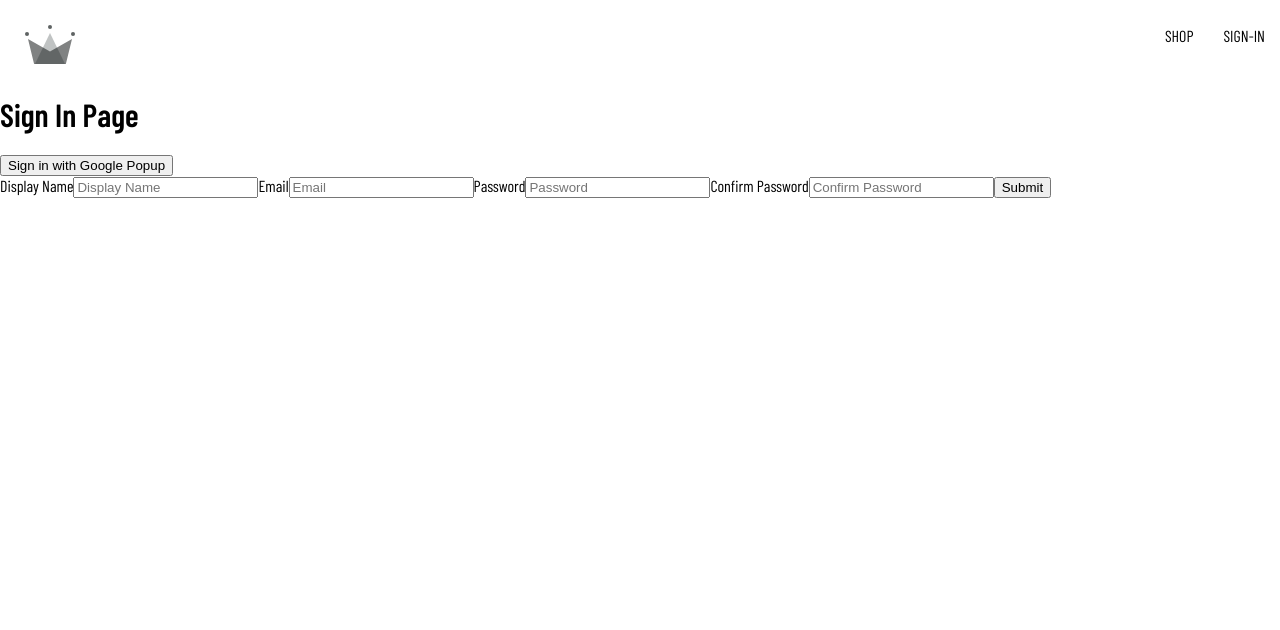
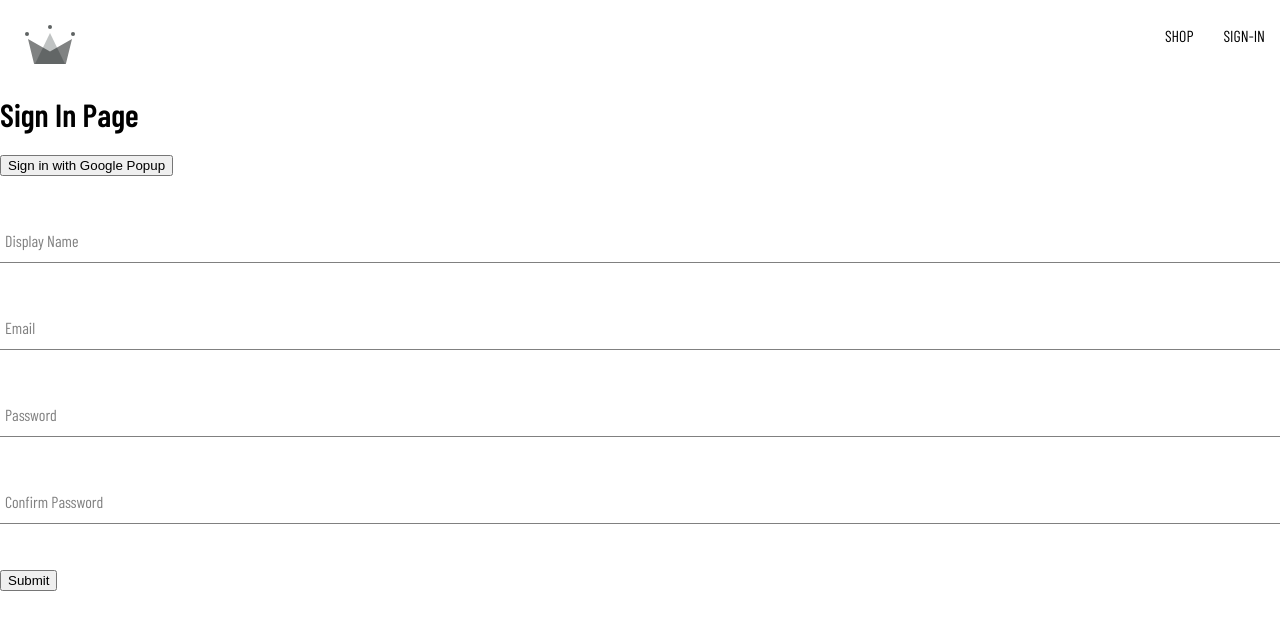
Before and after one commit to Ricksoc/crown-clothing, a React (Create React App) app: page /sign-in in a window 1280 px wide. Shown: the top 630 px of the page. Built offline with nearby package versions, Linux system fonts and the light colour scheme.

Commit message:
Creat FormInput
Generalise input fields to use custom FormInput component with content
passed as props

```diff
--- /dev/null
+++ b/src/components/FormInput/FormInput.jsx
@@ -0,0 +1,18 @@
+import "./FormInput.scss";
+
+const FormInput = ({ label, inputProps }) => {
+  return (
+    <div className="group">
+      <input className="form-input" {...inputProps} />
+      {label && (
+        <label
+          className={`${inputProps.value.length && "shrink"} form-input-label`}
+        >
+          {label}
+        </label>
+      )}
+    </div>
+  );
+};
+
+export default FormInput;
--- /dev/null
+++ b/src/components/FormInput/FormInput.scss
@@ -0,0 +1,54 @@
+$sub-color: grey;
+$main-color: black;
+
+@mixin shrinkLabel {
+  top: -14px;
+  font-size: 12px;
+  color: $main-color;
+}
+
+.group {
+  position: relative;
+  margin: 45px 0;
+
+  .form-input {
+    background: none;
+    background-color: white;
+    color: $sub-color;
+    font-size: 18px;
+    padding: 10px 10px 10px 5px;
+    display: block;
+    width: 100%;
+    border: none;
+    border-radius: 0;
+    border-bottom: 1px solid $sub-color;
+    margin: 25px 0;
+
+    &:focus {
+      outline: none;
+    }
+
+    &:focus ~ .form-input-label {
+      @include shrinkLabel();
+    }
+  }
+
+  input[type="password"] {
+    letter-spacing: 0.3em;
+  }
+
+  .form-input-label {
+    color: $sub-color;
+    font-size: 16px;
+    font-weight: normal;
+    position: absolute;
+    pointer-events: none;
+    left: 5px;
+    top: 10px;
+    transition: 300ms ease all;
+
+    &.shrink {
+      @include shrinkLabel();
+    }
+  }
+}
--- a/src/components/SignUpForm/SignUpForm.jsx
+++ b/src/components/SignUpForm/SignUpForm.jsx
@@ -4,6 +4,7 @@
   createAuthUserWithEmailAndPassword,
   createUserDocumentFromAuth,
 } from "../../utils/firebase/firebase";
+import FormInput from "../FormInput/FormInput";
 
 const defaultFormFields = {
   displayName: "",
@@ -48,43 +49,51 @@
   const handleChange = (event) => {
     const { name, value } = event.target;
 
-    setFormFields({ ...formFields, [name]: value });
+    setFormFields((prevFields) => ({ ...prevFields, [name]: value }));
   };
 
   return (
     <div>
       <form onSubmit={handleSubmit}>
-        <label htmlFor="displayName">Display Name</label>
-        <input
-          type="text"
-          name="displayName"
-          placeholder="Display Name"
-          value={displayName}
-          onChange={handleChange}
+        <FormInput
+          label="Display Name"
+          inputProps={{
+            type: "text",
+            name: "displayName",
+            value: displayName,
+            required: true,
+            onChange: handleChange,
+          }}
         />
-        <label htmlFor="email">Email</label>
-        <input
-          type="email"
-          name="email"
-          placeholder="Email"
-          value={email}
-          onChange={handleChange}
+        <FormInput
+          label="Email"
+          inputProps={{
+            type: "text",
+            name: "email",
+            value: email,
+            required: true,
+            onChange: handleChange,
+          }}
         />
-        <label htmlFor="password">Password</label>
-        <input
-          type="password"
-          name="password"
-          placeholder="Password"
-          value={password}
-          onChange={handleChange}
+        <FormInput
+          label="Password"
+          inputProps={{
+            type: "password",
+            name: "password",
+            value: password,
+            required: true,
+            onChange: handleChange,
+          }}
         />
-        <label htmlFor="confirmPassword">Confirm Password</label>
-        <input
-          type="password"
-          name="confirmPassword"
-          placeholder="Confirm Password"
-          value={confirmPassword}
-          onChange={handleChange}
+        <FormInput
+          label="Confirm Password"
+          inputProps={{
+            type: "password",
+            name: "confirmPassword",
+            value: confirmPassword,
+            required: true,
+            onChange: handleChange,
+          }}
         />
         <button type="submit">Submit</button>
       </form>
--- a/src/utils/firebase/firebase.js
+++ b/src/utils/firebase/firebase.js
@@ -6,6 +6,7 @@
   GoogleAuthProvider,
   createUserWithEmailAndPassword,
 } from "firebase/auth";
+
 import { getFirestore, doc, getDoc, setDoc } from "firebase/firestore";
 
 const firebaseConfig = {
@@ -26,6 +27,7 @@
 });
 
 export const auth = getAuth();
+
 export const signInWithGooglePopup = () =>
   signInWithPopup(auth, googleProvider);
 export const signInWithGoogleRedirect = () =>
```
